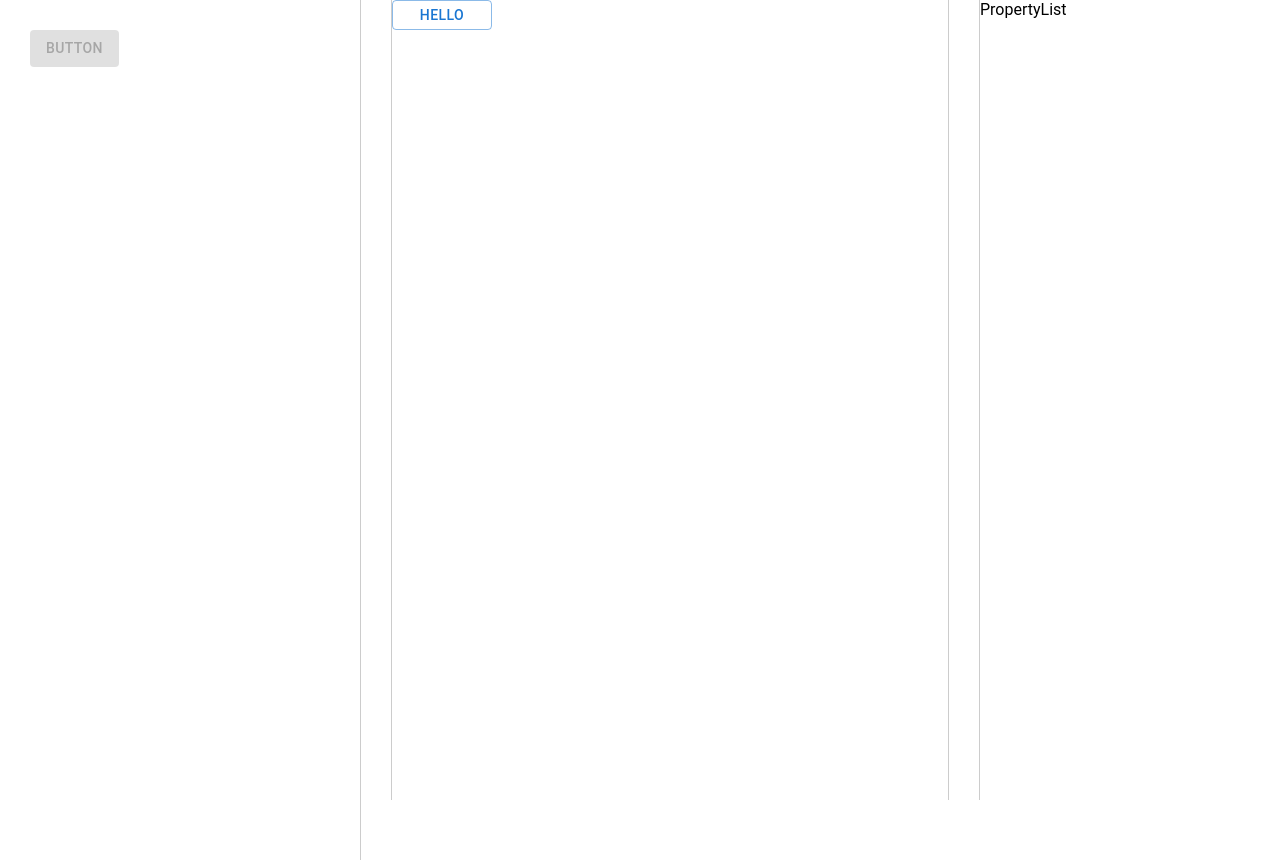
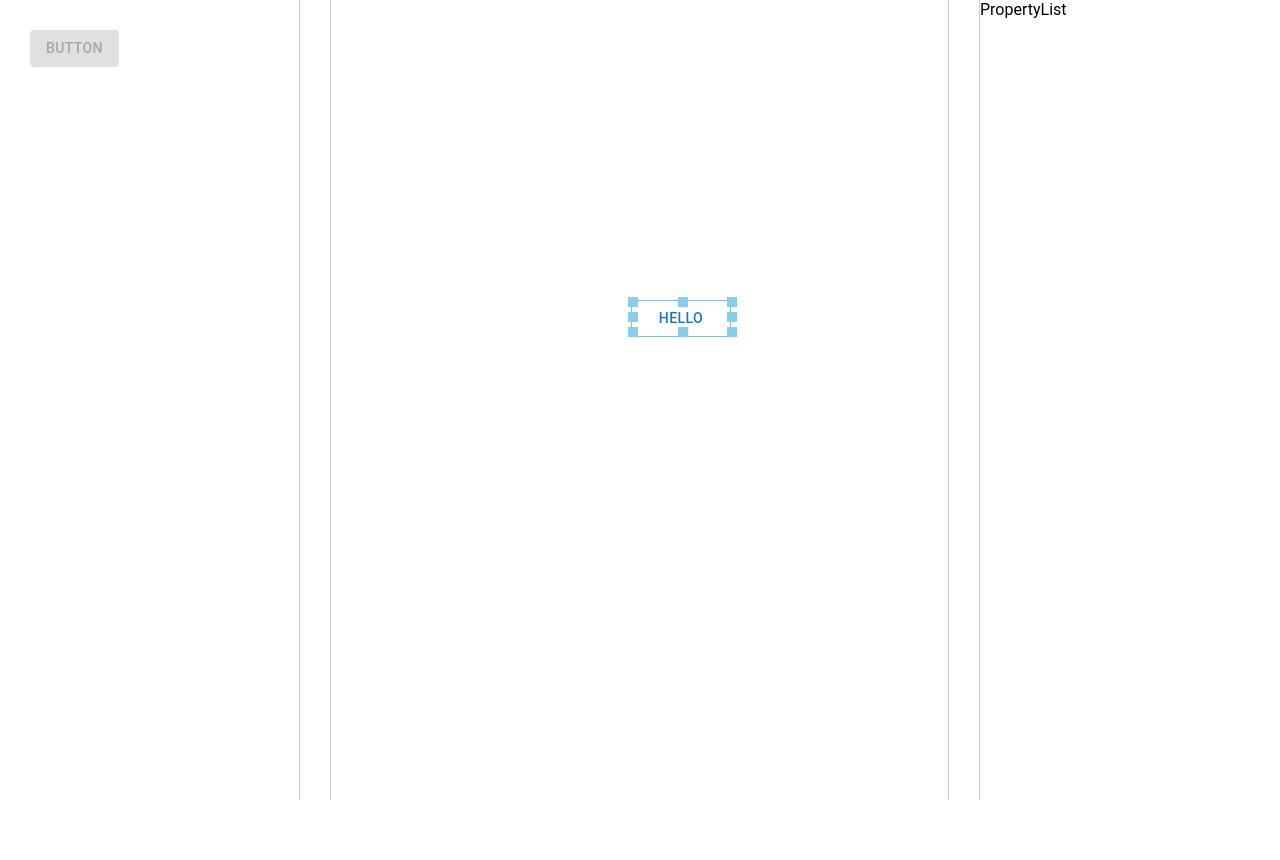
Before and after one commit to KelvinQiu802/tiny-low-code-demo, a React app: page / in a window 1280 px wide. After the commit the page ends 800 px from the top, so only its background shows below. Built offline with nearby package versions, Linux system fonts and the light colour scheme; the HTML template or start-up script is replaced by a standard one.

Commit message:
feat: resizable

```diff
--- a/src/App.css
+++ b/src/App.css
@@ -8,6 +8,7 @@
 .component-list {
   width: 300px;
   height: 100vh;
+  box-sizing: border-box;
   border-right: 1px solid #ccc;
   padding: 30px;
 }
@@ -31,3 +32,9 @@
   height: 100vh;
   border-left: 1px solid #ccc;
 }
+
+.point {
+  width: 10px;
+  height: 10px;
+  background-color: skyblue;
+}
--- a/src/App.jsx
+++ b/src/App.jsx
@@ -17,8 +17,8 @@ function App() {
           position: 'absolute',
           width: 100,
           height: 30,
-          top: 0,
-          left: 0,
+          top: 300,
+          left: 300,
         },
       },
     },
--- a/src/components/Canvas.jsx
+++ b/src/components/Canvas.jsx
@@ -1,6 +1,7 @@
 import React from 'react';
 import { useDrop } from 'react-dnd';
 import CustomButton from './custom/CustomButton';
+import Resizable from './custom/Resizable';
 
 function Canvas({ data, setData }) {
   const [, drop] = useDrop(() => ({
@@ -11,12 +12,14 @@ function Canvas({ data, setData }) {
   return (
     <div className='canvas' ref={drop}>
       {data.map((item) => (
+        <Resizable defaultStyle={item.props.style} setData={setData}>
           <CustomButton
             text={item.props.text}
             key={item.id}
             style={item.props.style}
             variant={item.props.variant}
           />
+        </Resizable>
       ))}
     </div>
   );
--- a/src/components/custom/CustomButton.jsx
+++ b/src/components/custom/CustomButton.jsx
@@ -4,7 +4,7 @@ import React from 'react';
 function CustomButton({ text, style, variant }) {
   return (
     <div>
-      <Button sx={style} variant={variant}>
+      <Button sx={{ width: '100%', height: '100%' }} variant={variant}>
         {text}
       </Button>
     </div>
--- /dev/null
+++ b/src/components/custom/Resizable.jsx
@@ -0,0 +1,68 @@
+import React from 'react';
+
+function Resizable({ children, defaultStyle, setData }) {
+  const points = ['t', 'r', 'b', 'l', 'lt', 'rt', 'lb', 'rb'];
+
+  const getPointStyle = (point) => {
+    const { width, height } = defaultStyle;
+    const hasT = point.includes('t');
+    const hasB = point.includes('b');
+    const hasL = point.includes('l');
+    const hasR = point.includes('r');
+
+    let newLeft, newTop;
+    if (point.length === 2) {
+      // 四个角
+      newLeft = hasL ? 0 : width;
+      newTop = hasT ? 0 : height;
+    } else {
+      // 上下两点
+      if (hasT || hasB) {
+        newLeft = width / 2;
+        newTop = hasT ? 0 : height;
+      }
+      // 左右两点
+      if (hasL || hasR) {
+        newLeft = hasL ? 0 : width;
+        newTop = height / 2;
+      }
+    }
+
+    const style = {
+      position: 'absolute',
+      left: `${newLeft}px`,
+      top: `${newTop}px`,
+      marginLeft: hasR ? '-4px' : '-3px',
+      marginTop: '-3px',
+      // cursor: `${direction[point]}-resize`,
+      zIndex: 100,
+    };
+    return style;
+  };
+
+  const handleMouseDown = (e, point) => {};
+
+  const containerStyle = {
+    position: 'absolute',
+    width: `${defaultStyle.width}px`,
+    height: `${defaultStyle.height}px`,
+    top: `${defaultStyle.top}px`,
+    left: `${defaultStyle.left}px`,
+  };
+
+  return (
+    <div style={containerStyle}>
+      {points.map((point) => (
+        <div
+          key={point}
+          className='point'
+          style={getPointStyle(point)}
+          onMouseDown={(e) => handleMouseDown(e, point)}
+        ></div>
+      ))}
+      {children}
+    </div>
+  );
+}
+
+export default Resizable;
```
Lines whose indentation alone changed are shown as unchanged.
